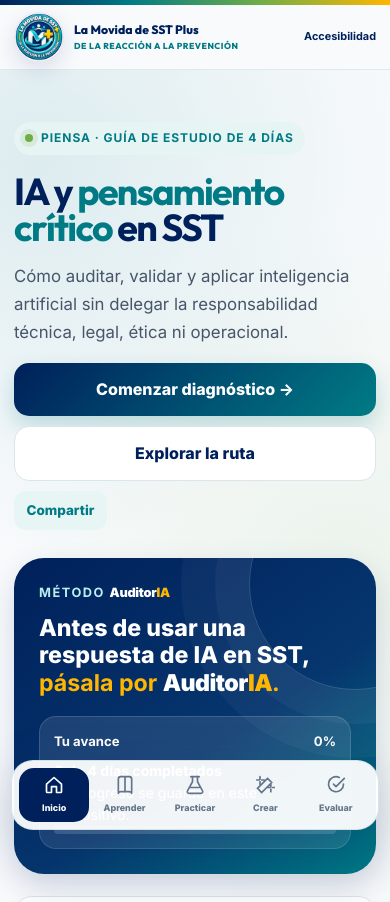
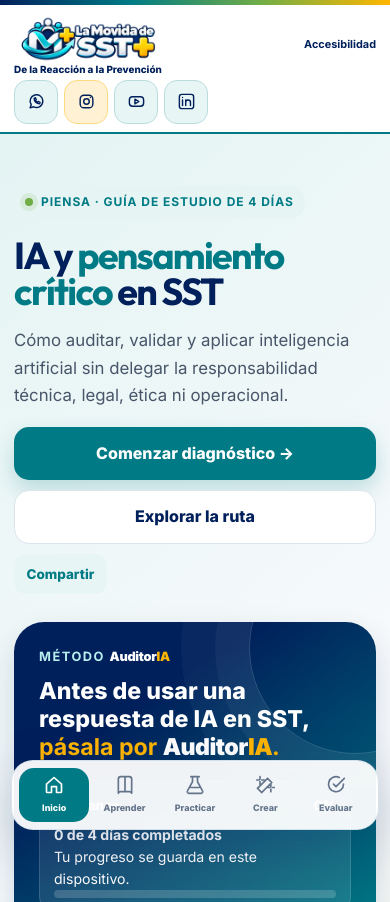
Before and after one commit to movidasst/Ia-pensamientocritico, a plain HTML site: page index.html in a window 390 px wide. Shown: the top 902 px of the page. Drawn offline with Linux system fonts and the light colour scheme.

Commit message:
Mostrar logo horizontal y redes de La Movida en la cabecera de Piensa

```diff
--- a/index.html
+++ b/index.html
@@ -291,6 +291,36 @@
       html{scroll-behavior:auto}
       *,*::before,*::after{animation-duration:.01ms!important;transition-duration:.01ms!important}
     }
+    .utility{background:#fff;border-bottom:2px solid var(--teal)}
+    .utility-in{padding-block:8px;flex-wrap:wrap;column-gap:16px;row-gap:4px}
+    .brand{display:grid;justify-items:start;gap:1px}
+    .brand-horizontal{width:192px;height:50px;object-fit:contain;object-position:left center}
+    .brand-slogan{color:var(--navy);font-size:.62rem;font-weight:800;line-height:1.2}
+    .header-social{display:flex;align-items:center;justify-content:center;gap:6px}
+    .header-social a{display:grid;place-items:center;width:44px;height:44px;border-radius:13px;color:var(--navy);background:#e8f5f5;border:1px solid #b9dddd;transition:background .15s,color .15s}
+    .header-social a:hover,.header-social a:focus-visible{color:#fff;background:var(--navy)}
+    .header-social a:nth-child(2){background:#fff1d4;border-color:#ffdb80}
+    .header-social a:nth-child(2):hover,.header-social a:nth-child(2):focus-visible{background:var(--navy)}
+    .hero{background:linear-gradient(140deg,#e4f4f3 0%,#f8fafc 62%,#eef5e8 100%);border-bottom:1px solid #cfe4df}
+    .hero h1 em{color:var(--teal)}
+    .hero-card{background:linear-gradient(145deg,var(--navy) 30%,var(--teal))}
+    .btn-primary,.nav-btn.active{background:var(--teal)}
+    body.high-contrast .hero{background:#fff}
+    body.high-contrast .btn-primary,body.high-contrast .nav-btn.active{background:var(--navy)}
+    @media(min-width:960px) and (max-width:1100px){
+      .utility-in{column-gap:9px}
+      .brand-horizontal{width:152px}
+      .bottom-nav .nav-btn{padding-inline:6px}
+      .header-social{gap:3px}
+    }
+    @media(max-width:959px){
+      .utility-in{display:grid;grid-template-columns:minmax(0,1fr) auto}
+      .brand{grid-area:1 / 1}
+      .access-menu{grid-area:1 / 2}
+      .header-social{grid-area:2 / 1 / 3 / 3;justify-content:flex-start}
+      html{scroll-padding-top:140px}
+    }
+    @media print{.utility{display:none!important}}
   </style>
 <script defer src="https://www.movidasst.com/analytics.js?v=20261025-ga4com2"></script>
 </head>
@@ -300,8 +330,8 @@
 <header class="utility">
   <div class="shell utility-in">
     <a class="brand" href="#inicio" data-nav="inicio" aria-label="La Movida de SST Plus, ir al inicio">
-      <span class="brand-logo-wrap" aria-hidden="true"><img class="brand-logo" src="/logo-oficial-movida-sst-plus.png" alt=""></span>
-      <span class="brand-copy">La Movida de SST Plus<span>De la Reacción a la Prevención</span></span>
+      <img class="brand-horizontal" src="/logo-horizontal-movida-sst-plus.webp" alt="La Movida de SST Plus">
+      <span class="brand-slogan">De la Reacción a la Prevención</span>
     </a>
     <nav class="bottom-nav" aria-label="Navegación principal">
       <button class="nav-btn active" data-nav="inicio" aria-label="Inicio">
@@ -320,6 +350,12 @@
         <svg aria-hidden="true"><use href="#i-check"></use></svg><span>Evaluar</span>
       </button>
     </nav>
+    <div class="header-social" aria-label="Redes sociales">
+        <a href="https://whatsapp.com/channel/0029Va0mlH5Jf05mrcCz8r3e" target="_blank" rel="noopener" aria-label="WhatsApp" title="WhatsApp"><svg viewBox="0 0 24 24" width="19" height="19" fill="none" stroke="currentColor" stroke-width="1.8" stroke-linecap="round" stroke-linejoin="round" aria-hidden="true"><path d="M20 11.5a8 8 0 0 1-11.6 7.2L4 20l1.3-4.2A8 8 0 1 1 20 11.5Z"/><path d="M9 8c0 4 3 7 7 7l.5-2-2.5-1-.8 1c-1.2-.5-2-1.3-2.5-2.5l1-.8-1-2.5Z"/></svg></a>
+        <a href="https://www.instagram.com/movidasst/" target="_blank" rel="noopener" aria-label="Instagram" title="Instagram"><svg viewBox="0 0 24 24" width="19" height="19" fill="none" stroke="currentColor" stroke-width="1.8" stroke-linecap="round" stroke-linejoin="round" aria-hidden="true"><rect x="4" y="4" width="16" height="16" rx="5"/><circle cx="12" cy="12" r="3.5"/><path d="M17 7h.01"/></svg></a>
+        <a href="https://www.youtube.com/@movidasst" target="_blank" rel="noopener" aria-label="YouTube" title="YouTube"><svg viewBox="0 0 24 24" width="19" height="19" fill="none" stroke="currentColor" stroke-width="1.8" stroke-linecap="round" stroke-linejoin="round" aria-hidden="true"><rect x="3" y="6" width="18" height="12" rx="4"/><path d="m10 9 5 3-5 3Z"/></svg></a>
+        <a href="https://www.linkedin.com/in/davidlinaresbrea/" target="_blank" rel="noopener" aria-label="LinkedIn" title="LinkedIn"><svg viewBox="0 0 24 24" width="19" height="19" fill="none" stroke="currentColor" stroke-width="1.8" stroke-linecap="round" stroke-linejoin="round" aria-hidden="true"><rect x="3" y="3" width="18" height="18" rx="3"/><path d="M7 10v7m0-10h.01m4 10v-7m0 3a3 3 0 0 1 6 0v4"/></svg></a>
+      </div>
     <details class="access-menu">
       <summary>Accesibilidad</summary>
       <div class="tools" aria-label="Herramientas de accesibilidad">
```
Also changed, not shown: logo-horizontal-movida-sst-plus.webp (added).
